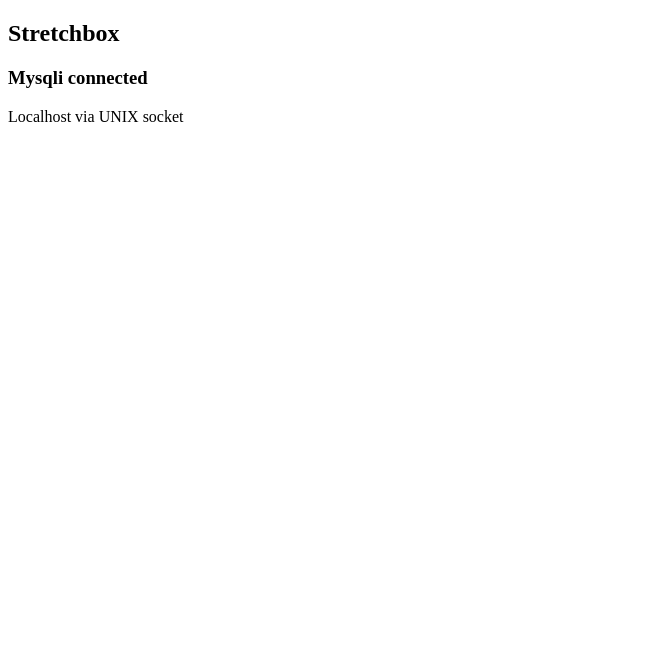
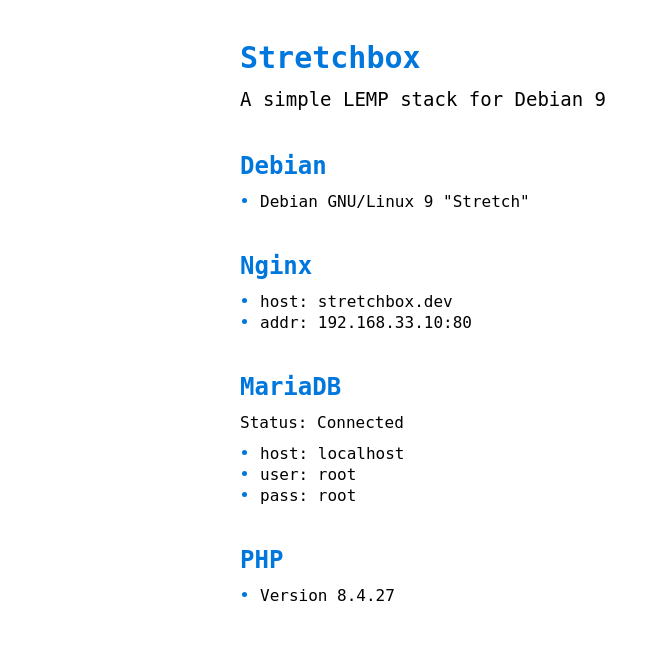
Before and after one commit to honeymustard/stretchbox, a PHP site: page / in a window 1280 px wide. Shown: the top 645 px of the page, without its empty margins (0-660 px from the left). Run offline with PHP 8.4, Linux system fonts and the light colour scheme.

Commit message:
updates default index file

```diff
--- a/index.php
+++ b/index.php
@@ -1,21 +1,127 @@
 <!DOCTYPE html>
-<head>
-    <title>Stretchbox</title>
-</head>
 <html>
+    <head>
+        <title>Stretchbox</title>
+        <style>
+            *, *:before, *:after {
+                box-sizing: border-box;
+            }
+
+            body {
+                background-color: #fff;
+                color: #000;
+                font-family: Monospace, sans-serif;
+                margin: 0;
+                padding: 40px 0 0;
+            }
+
+            h1 {
+                font-size: 30px;
+                line-height: 36px;
+            }
+
+            h1, h2, h3, h4, h5, h6 {
+                color: #07d;
+                margin: 0 0 10px;
+            }
+
+            h2, h3, h4, h5 {
+                font-size: 24px;
+                line-height: 29px;
+                margin: 0 0 10px;
+            }
+
+            p {
+                margin: 0 0 10px;
+            }
+
+            .intro {
+                font-size: 19px;
+                line-height: 26px;
+                margin: 0 0 40px;
+            }
+
+            .para {
+                font-size: 16px;
+                line-height: 21px;
+            }
+
+            .main {
+                max-width: 800px;
+                margin: 0 auto;
+            }
+
+            .block {
+                margin: 0 0 40px;
+            }
+
+            ul {
+                margin: 10px 0;
+                list-style-type: none;
+                padding: 0;
+            }
+
+            li {
+                font-size: 16px;
+                line-height: 21px;
+                padding: 0 0 0 20px;
+                position: relative;
+            }
+
+            li:before {
+                background-color: #07d;
+                border-radius: 50%;
+                content: '';
+                display: inline-block;
+                height: 5px;
+                width: 5px;
+                position: absolute;
+                left: 2px;
+                top: 7px;
+            }
+        </style>
+    </head>
+
     <body>
-        <h2>Stretchbox</h2>
 
-        <?php
-        $db = new Mysqli('localhost', 'root', 'root', 'mysql');
+        <?php $db = new Mysqli('localhost', 'root', 'root', 'mysql'); ?>
 
-        if ($db->connect_errno) {
-            echo '<h3>Mysqli failed</h3>';
-            echo $db->connect_errno . ' - ' . $db->connect_error;
-        } else {
-            echo '<h3>Mysqli connected</h3>';
-            echo $db->host_info;
-        }
-        ?>
+        <div class="main">
+            <h1>Stretchbox</h1>
+
+            <p class="intro">A simple LEMP stack for Debian 9</p>
+
+            <div class="block">
+                <h3>Debian</h3>
+                <ul>
+                    <li>Debian GNU/Linux 9 "Stretch"</li>
+                </ul>
+            </div>
+
+            <div class="block">
+                <h3>Nginx</h3>
+                <ul>
+                    <li>host: stretchbox.dev</li>
+                    <li>addr: 192.168.33.10:80</li>
+                </ul>
+            </div>
+
+            <div class="block">
+                <h3>MariaDB</h3>
+                <p class="para">Status: <?php echo $db->connect_errno ? 'Not connected' : 'Connected'; ?></p>
+                <ul>
+                    <li>host: localhost</li>
+                    <li>user: root</li>
+                    <li>pass: root</li>
+                </ul>
+            </div>
+
+            <div class="block">
+                <h3>PHP</h3>
+                <ul>
+                    <li>Version <?php echo PHP_VERSION; ?></li>
+                </ul>
+            </div>
+        </div>
     </body>
 </html>
```
